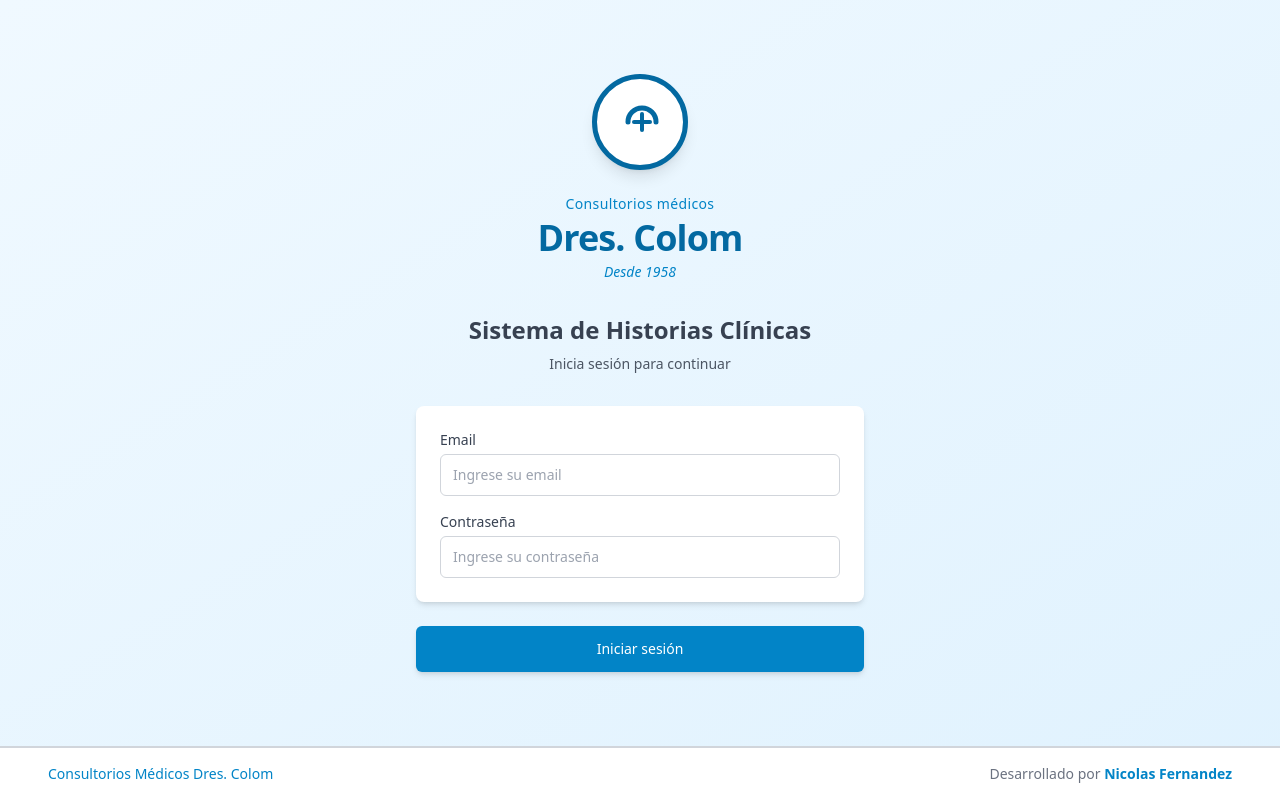
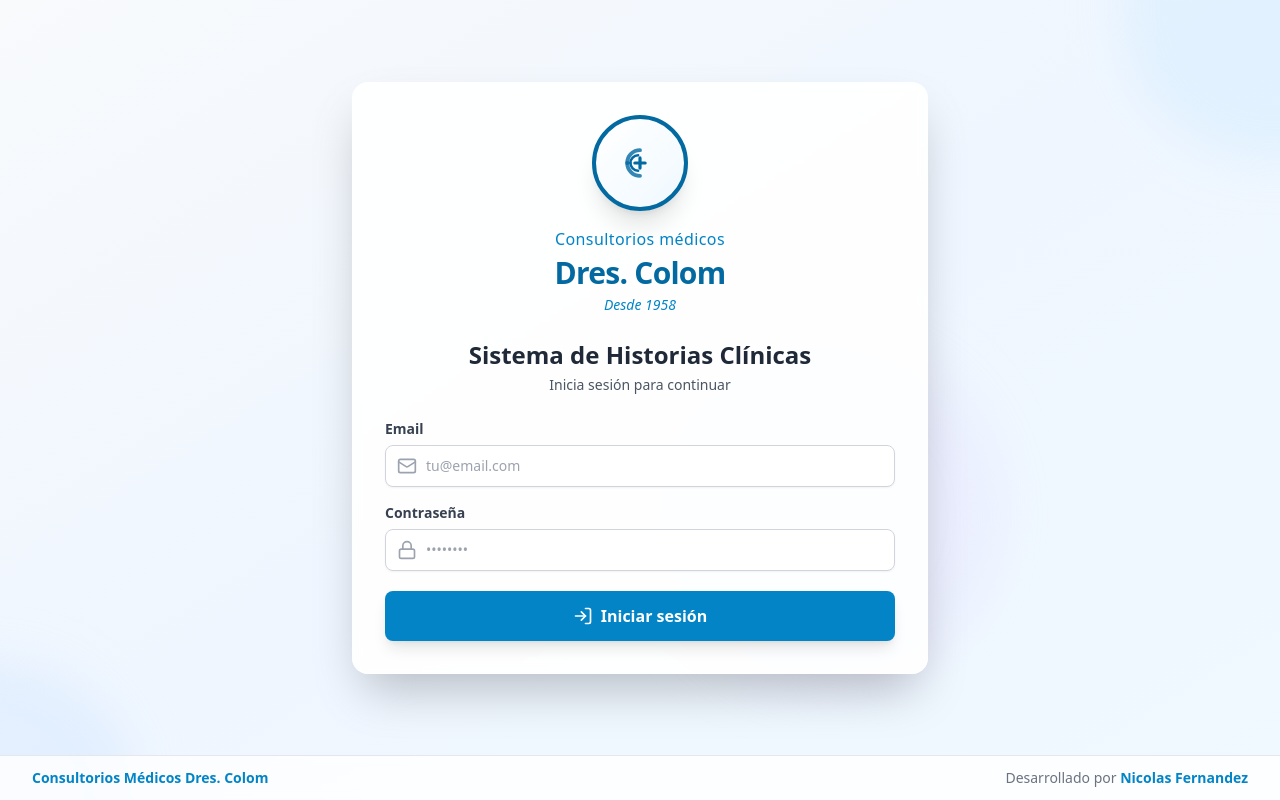
Before and after one commit to Nikise23/consultorios-medico-colom, a React (Vite) app in the folder frontend/: page /login in a window 1280 px wide. Built offline with nearby package versions, Linux system fonts and the light colour scheme; no server answers.

Commit message:
Ajustar diseño del login para que quepa en pantalla sin scroll a 100% zoom

```diff
--- a/frontend/src/pages/Login.jsx
+++ b/frontend/src/pages/Login.jsx
@@ -1,7 +1,7 @@
 import { useState } from 'react'
 import { useNavigate } from 'react-router-dom'
 import { useAuth } from '../contexts/AuthContext'
-import { LogIn } from 'lucide-react'
+import { LogIn, Mail, Lock } from 'lucide-react'
 import toast from 'react-hot-toast'
 
 export default function Login() {
@@ -33,114 +33,176 @@ export default function Login() {
   }
 
   return (
-    <div className="min-h-screen flex flex-col bg-gradient-to-br from-primary-50 to-primary-100">
-      <div className="flex-1 flex items-center justify-center py-12 px-4 sm:px-6 lg:px-8">
-        <div className="max-w-md w-full space-y-8">
-        <div>
-          {/* Logo */}
-          <div className="flex flex-col items-center mb-8">
-            {/* Símbolo C con cruz médica */}
-            <div className="relative mb-6">
-              <div className="w-20 h-20 sm:w-24 sm:h-24 rounded-full border-4 sm:border-[5px] border-primary-700 flex items-center justify-center bg-white shadow-lg">
-                <div className="relative w-14 h-14 sm:w-16 sm:h-16">
-                  {/* Letra C estilizada */}
-                  <svg className="w-full h-full text-primary-700" viewBox="0 0 64 64" fill="none" xmlns="http://www.w3.org/2000/svg">
-                    {/* Círculo exterior para la C */}
-                    <path d="M20 32C20 24.268 26.268 18 34 18C41.732 18 48 24.268 48 32" stroke="currentColor" strokeWidth="5" strokeLinecap="round" fill="none"/>
+    <div className="min-h-screen flex flex-col bg-gradient-to-br from-slate-50 via-blue-50 to-primary-50">
+      {/* Fondo decorativo - responsive */}
+      <div className="absolute inset-0 overflow-hidden pointer-events-none">
+        <div className="absolute -top-20 -right-20 sm:-top-40 sm:-right-40 w-40 h-40 sm:w-80 sm:h-80 bg-primary-200 rounded-full mix-blend-multiply filter blur-xl opacity-20 animate-blob"></div>
+        <div className="absolute -bottom-20 -left-20 sm:-bottom-40 sm:-left-40 w-40 h-40 sm:w-80 sm:h-80 bg-blue-200 rounded-full mix-blend-multiply filter blur-xl opacity-20 animate-blob animation-delay-2000"></div>
+        <div className="absolute top-1/2 left-1/2 transform -translate-x-1/2 -translate-y-1/2 w-40 h-40 sm:w-80 sm:h-80 bg-purple-200 rounded-full mix-blend-multiply filter blur-xl opacity-20 animate-blob animation-delay-4000"></div>
+      </div>
+
+      <div className="flex-1 flex items-center justify-center py-4 sm:py-6 px-4 sm:px-6 lg:px-8 relative z-10">
+        <div className="w-full max-w-md lg:max-w-lg xl:max-w-xl">
+          {/* Card principal - responsive */}
+          <div className="bg-white/90 backdrop-blur-sm rounded-xl sm:rounded-2xl shadow-2xl border border-white/20 p-5 sm:p-6 md:p-8">
+            {/* Logo mejorado - responsive */}
+            <div className="flex flex-col items-center mb-4 sm:mb-5 md:mb-6">
+              {/* Símbolo C con cruz médica - responsive */}
+              <div className="relative mb-2 sm:mb-3 md:mb-4">
+                <div className="w-16 h-16 sm:w-20 sm:h-20 md:w-24 md:h-24 rounded-full border-3 sm:border-4 border-primary-700 flex items-center justify-center bg-gradient-to-br from-white to-primary-50 shadow-xl transform hover:scale-105 transition-transform duration-300">
+                  <div className="relative w-12 h-12 sm:w-14 sm:h-14 md:w-16 md:h-16">
+                    {/* Letra C estilizada con dos arcos concéntricos */}
+                    <svg className="w-full h-full text-primary-700" viewBox="0 0 100 100" fill="none" xmlns="http://www.w3.org/2000/svg">
+                      {/* Arco exterior de la C */}
+                      <path
+                        d="M 30 50 A 20 20 0 0 1 50 30"
+                        stroke="currentColor"
+                        strokeWidth="6"
+                        strokeLinecap="round"
+                        fill="none"
+                        className="opacity-80"
+                      />
+                      <path
+                        d="M 30 50 A 20 20 0 0 0 50 70"
+                        stroke="currentColor"
+                        strokeWidth="6"
+                        strokeLinecap="round"
+                        fill="none"
+                        className="opacity-80"
+                      />
+                      {/* Arco interior de la C */}
+                      <path
+                        d="M 35 50 A 12 12 0 0 1 47 38"
+                        stroke="currentColor"
+                        strokeWidth="4"
+                        strokeLinecap="round"
+                        fill="none"
+                      />
+                      <path
+                        d="M 35 50 A 12 12 0 0 0 47 62"
+                        stroke="currentColor"
+                        strokeWidth="4"
+                        strokeLinecap="round"
+                        fill="none"
+                      />
                       {/* Cruz médica en el centro */}
-                    <line x1="34" y1="24" x2="34" y2="40" stroke="currentColor" strokeWidth="4" strokeLinecap="round"/>
-                    <line x1="26" y1="32" x2="42" y2="32" stroke="currentColor" strokeWidth="4" strokeLinecap="round"/>
+                      <line x1="50" y1="42" x2="50" y2="58" stroke="currentColor" strokeWidth="5" strokeLinecap="round"/>
+                      <line x1="42" y1="50" x2="58" y2="50" stroke="currentColor" strokeWidth="5" strokeLinecap="round"/>
                     </svg>
                   </div>
                 </div>
               </div>
 
-            {/* Texto del logo */}
-            <div className="text-center space-y-1">
-              <p className="text-primary-600 text-sm font-normal tracking-wide">
+              {/* Texto del logo - responsive */}
+              <div className="text-center space-y-0.5 sm:space-y-1">
+                <p className="text-primary-600 text-xs sm:text-sm md:text-base font-medium tracking-wide">
                   Consultorios médicos
                 </p>
-              <h1 className="text-primary-700 text-2xl sm:text-3xl lg:text-4xl font-bold tracking-tight">
+                <h1 className="text-primary-700 text-xl sm:text-2xl md:text-3xl font-bold tracking-tight">
                   Dres. Colom
                 </h1>
-              <p className="text-primary-600 text-sm italic">
+                <p className="text-primary-600 text-xs sm:text-sm italic font-light">
                   Desde 1958
                 </p>
               </div>
             </div>
 
-          <h2 className="mt-6 text-center text-xl sm:text-2xl font-semibold text-gray-700">
+            {/* Título del sistema - responsive */}
+            <div className="text-center mb-4 sm:mb-5 md:mb-6">
+              <h2 className="text-lg sm:text-xl md:text-2xl font-bold text-gray-800 mb-1">
                 Sistema de Historias Clínicas
               </h2>
-          <p className="mt-2 text-center text-xs sm:text-sm text-gray-600">
+              <p className="text-xs sm:text-sm text-gray-600">
                 Inicia sesión para continuar
               </p>
             </div>
-        <form className="mt-8 space-y-6" onSubmit={handleSubmit}>
-          <div className="bg-white rounded-lg shadow-md p-6 space-y-4">
+
+            {/* Formulario - responsive */}
+            <form className="space-y-3 sm:space-y-4 md:space-y-5" onSubmit={handleSubmit}>
+              <div className="space-y-3 sm:space-y-4">
+                {/* Campo Email */}
                 <div>
-              <label htmlFor="email" className="block text-sm font-medium text-gray-700 mb-1">
+                  <label htmlFor="email" className="block text-xs sm:text-sm font-semibold text-gray-700 mb-1 sm:mb-1.5">
                     Email
                   </label>
+                  <div className="relative">
+                    <div className="absolute inset-y-0 left-0 pl-3 flex items-center pointer-events-none">
+                      <Mail className="h-4 w-4 sm:h-5 sm:w-5 text-gray-400" />
+                    </div>
                     <input
                       id="email"
                       name="email"
                       type="email"
                       autoComplete="email"
                       required
-                className="appearance-none relative block w-full px-3 py-2.5 border border-gray-300 placeholder-gray-400 text-gray-900 rounded-md focus:outline-none focus:ring-2 focus:ring-primary-500 focus:border-primary-500 sm:text-sm transition-colors"
-                placeholder="Ingrese su email"
+                      className="appearance-none block w-full pl-9 sm:pl-10 pr-3 py-2 sm:py-2.5 text-sm border border-gray-300 rounded-lg placeholder-gray-400 text-gray-900 focus:outline-none focus:ring-2 focus:ring-primary-500 focus:border-primary-500 transition-all shadow-sm hover:shadow-md"
+                      placeholder="tu@email.com"
                       value={email}
                       onChange={(e) => setEmail(e.target.value)}
                     />
                   </div>
+                </div>
+
+                {/* Campo Contraseña */}
                 <div>
-              <label htmlFor="password" className="block text-sm font-medium text-gray-700 mb-1">
+                  <label htmlFor="password" className="block text-xs sm:text-sm font-semibold text-gray-700 mb-1 sm:mb-1.5">
                     Contraseña
                   </label>
+                  <div className="relative">
+                    <div className="absolute inset-y-0 left-0 pl-3 flex items-center pointer-events-none">
+                      <Lock className="h-4 w-4 sm:h-5 sm:w-5 text-gray-400" />
+                    </div>
                     <input
                       id="password"
                       name="password"
                       type="password"
                       autoComplete="current-password"
                       required
-                className="appearance-none relative block w-full px-3 py-2.5 border border-gray-300 placeholder-gray-400 text-gray-900 rounded-md focus:outline-none focus:ring-2 focus:ring-primary-500 focus:border-primary-500 sm:text-sm transition-colors"
-                placeholder="Ingrese su contraseña"
+                      className="appearance-none block w-full pl-9 sm:pl-10 pr-3 py-2 sm:py-2.5 text-sm border border-gray-300 rounded-lg placeholder-gray-400 text-gray-900 focus:outline-none focus:ring-2 focus:ring-primary-500 focus:border-primary-500 transition-all shadow-sm hover:shadow-md"
+                      placeholder="••••••••"
                       value={password}
                       onChange={(e) => setPassword(e.target.value)}
                     />
                   </div>
                 </div>
+              </div>
 
+              {/* Botón de envío - responsive */}
               <div>
                 <button
                   type="submit"
                   disabled={loading}
-              className="group relative w-full flex justify-center py-3 px-4 border border-transparent text-sm font-medium rounded-md text-white bg-primary-600 hover:bg-primary-700 focus:outline-none focus:ring-2 focus:ring-offset-2 focus:ring-primary-500 disabled:opacity-50 disabled:cursor-not-allowed transition-colors shadow-md"
+                  className="group relative w-full flex justify-center items-center py-2.5 sm:py-3 px-4 border border-transparent text-sm sm:text-base font-semibold rounded-lg text-white bg-primary-600 hover:bg-primary-700 focus:outline-none focus:ring-2 focus:ring-offset-2 focus:ring-primary-500 disabled:opacity-50 disabled:cursor-not-allowed transition-all shadow-lg hover:shadow-xl transform hover:scale-[1.02] active:scale-[0.98]"
                 >
                   {loading ? (
                     <span className="flex items-center">
-                  <svg className="animate-spin -ml-1 mr-3 h-5 w-5 text-white" xmlns="http://www.w3.org/2000/svg" fill="none" viewBox="0 0 24 24">
+                      <svg className="animate-spin -ml-1 mr-2 sm:mr-3 h-4 w-4 sm:h-5 sm:w-5 text-white" xmlns="http://www.w3.org/2000/svg" fill="none" viewBox="0 0 24 24">
                         <circle className="opacity-25" cx="12" cy="12" r="10" stroke="currentColor" strokeWidth="4"></circle>
                         <path className="opacity-75" fill="currentColor" d="M4 12a8 8 0 018-8V0C5.373 0 0 5.373 0 12h4zm2 5.291A7.962 7.962 0 014 12H0c0 3.042 1.135 5.824 3 7.938l3-2.647A7.962 7.962 0 0112 20a7.962 7.962 0 01-8-8h4z"></path>
                       </svg>
-                  Iniciando sesión...
+                      <span className="text-xs sm:text-sm md:text-base">Iniciando sesión...</span>
                     </span>
                   ) : (
-                'Iniciar sesión'
+                    <span className="flex items-center">
+                      <LogIn className="w-4 h-4 sm:w-5 sm:h-5 mr-1.5 sm:mr-2" />
+                      <span className="text-xs sm:text-sm md:text-base">Iniciar sesión</span>
+                    </span>
                   )}
                 </button>
               </div>
             </form>
           </div>
         </div>
+      </div>
 
-      {/* Footer */}
-      <footer className="bg-white border-t-2 border-gray-300 w-full shadow-sm">
-        <div className="max-w-7xl xl:max-w-[1400px] 2xl:max-w-[1600px] mx-auto px-4 sm:px-6 lg:px-8 xl:px-12 py-4">
-          <div className="flex flex-col sm:flex-row justify-between items-center gap-2 text-sm text-gray-600">
+      {/* Footer mejorado - responsive */}
+      <footer className="bg-white/80 backdrop-blur-sm border-t border-gray-200 w-full shadow-sm relative z-10">
+        <div className="max-w-7xl mx-auto px-4 sm:px-6 lg:px-8 py-2 sm:py-3">
+          <div className="flex flex-col sm:flex-row justify-between items-center gap-1 sm:gap-2 text-xs sm:text-sm text-gray-600">
             <div>
-              <p className="text-primary-600 font-medium text-center sm:text-left">Consultorios Médicos Dres. Colom</p>
+              <p className="text-primary-600 font-semibold text-center sm:text-left">
+                Consultorios Médicos Dres. Colom
+              </p>
             </div>
             <div>
               <p className="text-gray-500 text-center sm:text-right">
@@ -150,6 +212,33 @@ export default function Login() {
           </div>
         </div>
       </footer>
+
+      {/* Estilos para animación de blob */}
+      <style>{`
+        @keyframes blob {
+          0% {
+            transform: translate(0px, 0px) scale(1);
+          }
+          33% {
+            transform: translate(30px, -50px) scale(1.1);
+          }
+          66% {
+            transform: translate(-20px, 20px) scale(0.9);
+          }
+          100% {
+            transform: translate(0px, 0px) scale(1);
+          }
+        }
+        .animate-blob {
+          animation: blob 7s infinite;
+        }
+        .animation-delay-2000 {
+          animation-delay: 2s;
+        }
+        .animation-delay-4000 {
+          animation-delay: 4s;
+        }
+      `}</style>
     </div>
   )
 }
```
Lines whose indentation alone changed are shown as unchanged.
